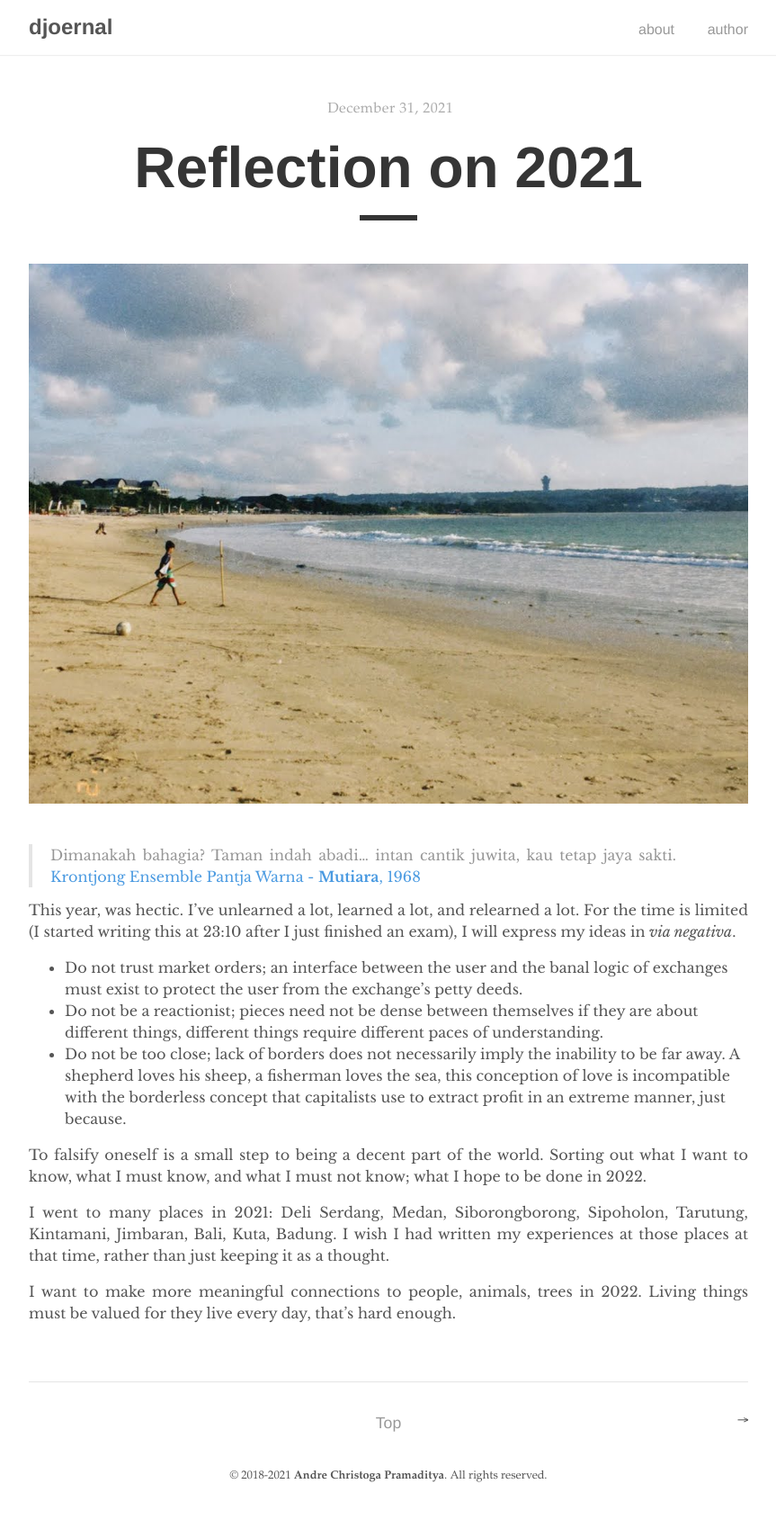
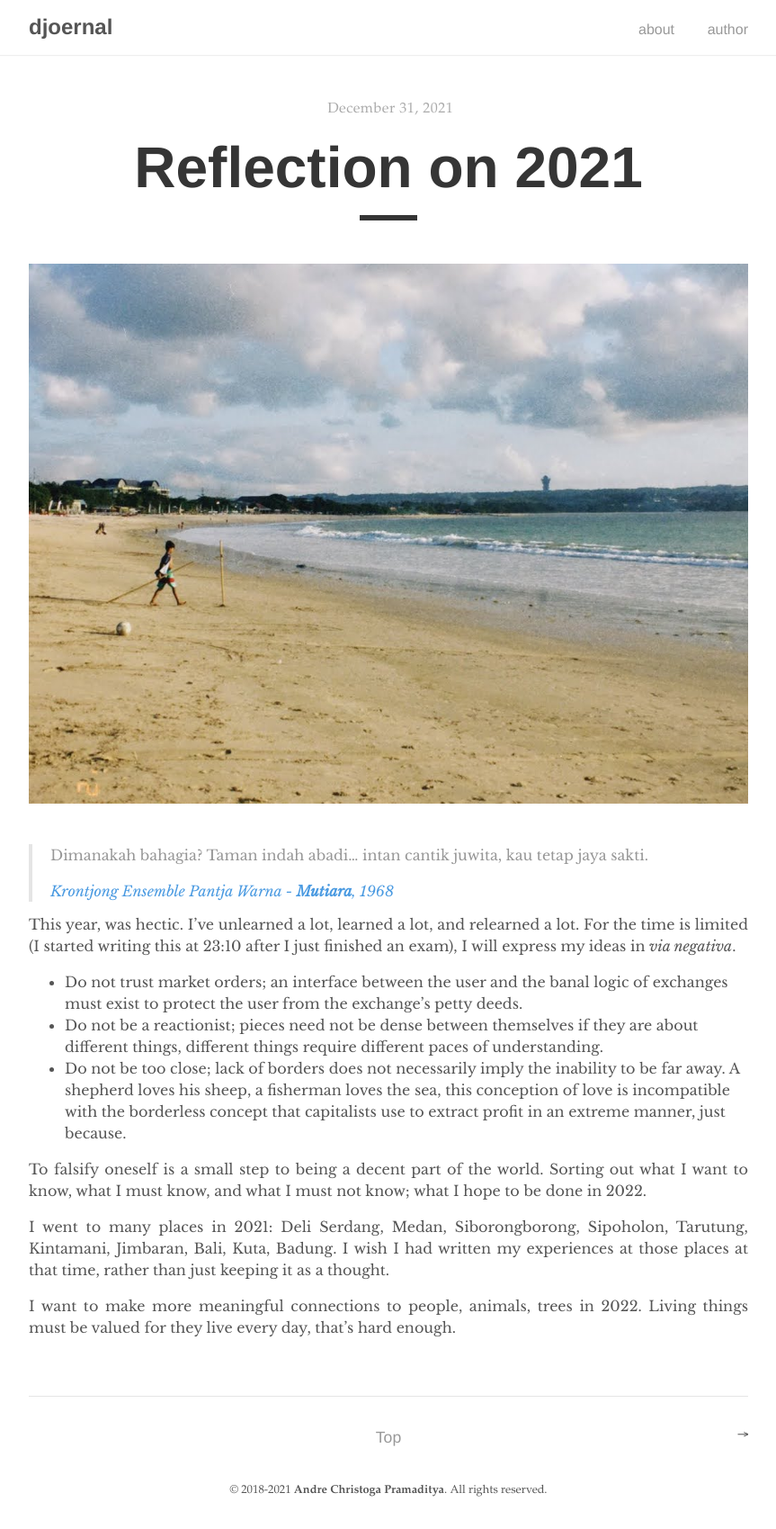
Before and after one commit to drepram/djoernal, a Jekyll site: the page built from _posts/2021-12-31-reflection-on-2021.md, in a window 1280 px wide. Shown: the whole page at 90% size, without its empty margins (208-1071 px from the left). Built offline with Jekyll 4.4.1, drawn with Linux system fonts in a browser that asks for light colours.

Commit message:
gaps in blockquote

```diff
--- a/_posts/2021-12-31-reflection-on-2021.md
+++ b/_posts/2021-12-31-reflection-on-2021.md
@@ -7,7 +7,10 @@ image:
 ---
 
 > Dimanakah bahagia? Taman indah abadi... intan cantik juwita, kau tetap jaya sakti.
-> [Krontjong Ensemble Pantja Warna - **Mutiara**, 1968](https://www.youtube.com/watch?v=VmSUSxW7K3A)
+>
+>
+>
+> [_Krontjong Ensemble Pantja Warna - **Mutiara**, 1968_](https://www.youtube.com/watch?v=VmSUSxW7K3A)
 
 This year, was hectic. I've unlearned a lot, learned a lot, and relearned a lot. For the time is limited (I started writing this at 23:10 after I just finished an exam), I will express my ideas in _via negativa_.
 
```
